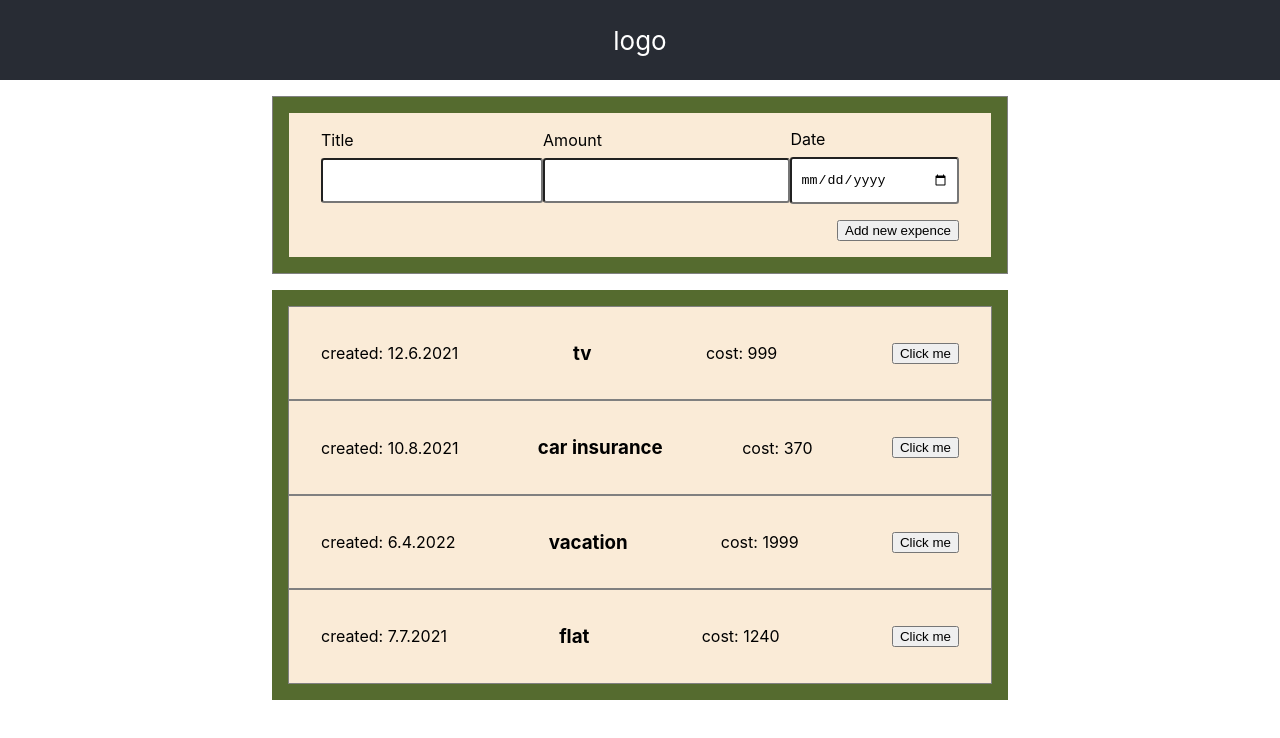
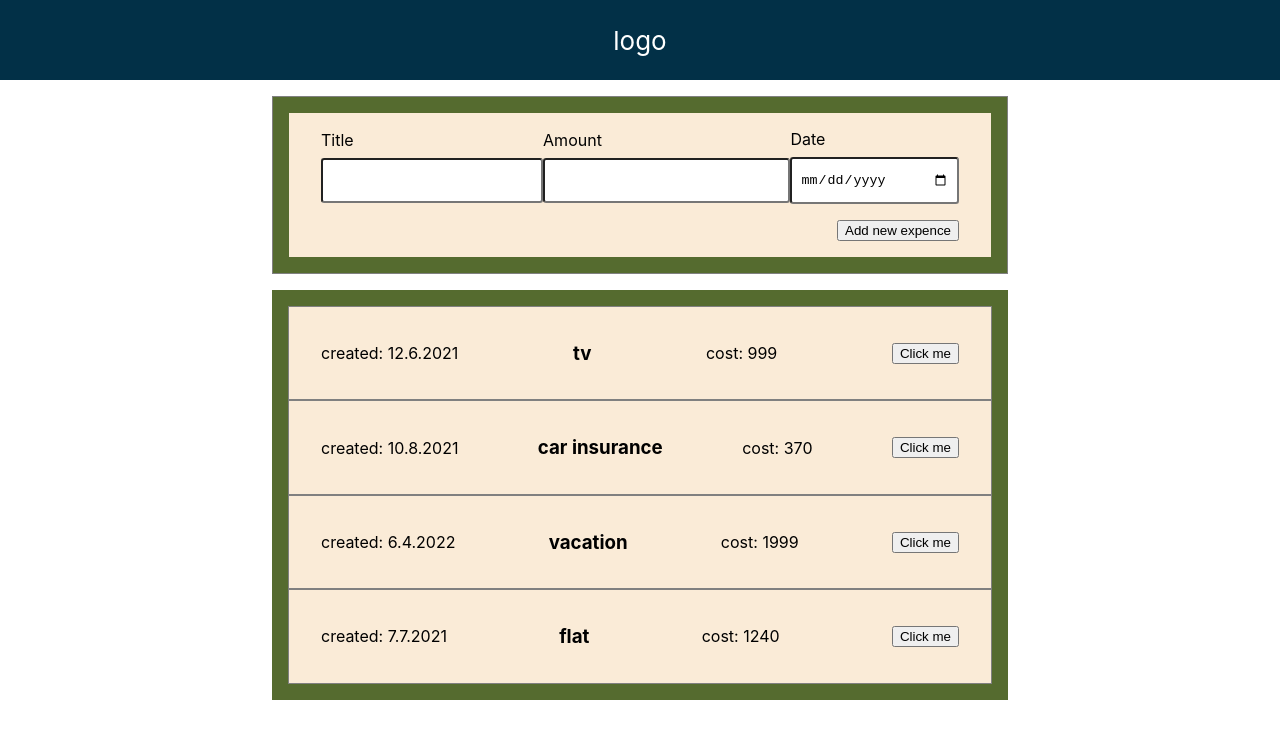
Before and after one commit to DejanVjestica/expense-tracker, a React (Create React App) app: page / in a window 1280 px wide. Shown: the top 738 px of the page. Built offline with nearby package versions, Linux system fonts and the light colour scheme.

Commit message:
Add new colors

```diff
--- a/src/mixins/vars.scss
+++ b/src/mixins/vars.scss
@@ -31,5 +31,9 @@ $breakpoints: (
 /* ===================================================
 COLORS
 =================================================== */
-$color-dark-blue: #282c34;
+$color-light-blue: #8ecae6;
+$color-blue: #219ebc;
+$color-dark-blue: #023047;
+$color-dark-yellow: #ffb703;
+$color-orange: #fb8500;
 $color-white: #fff;
```
